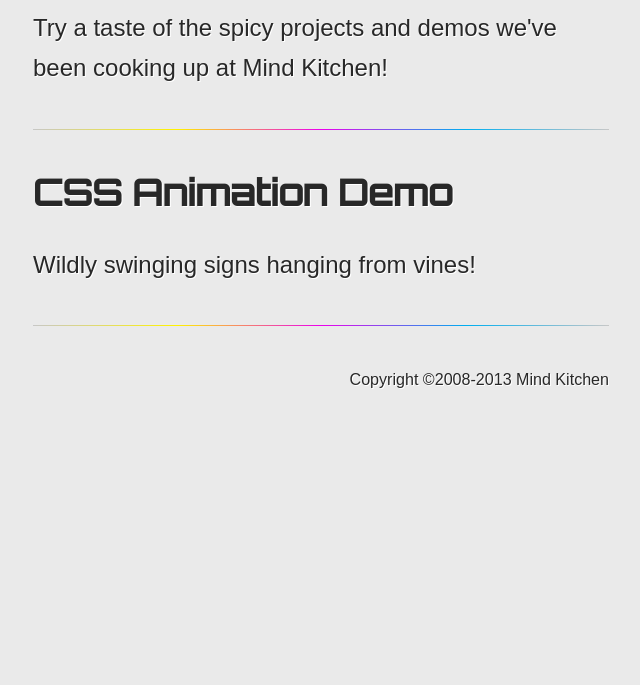
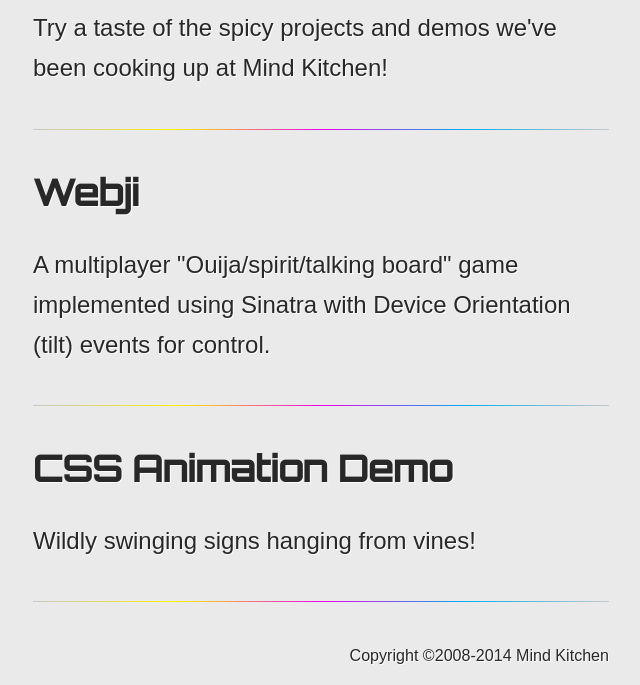
Before and after one commit to MindKitchen/oven.mindkitchen.co, a plain HTML site: page index.html in a window 1280 px wide. Shown: the part 226-911 px from the top of the page, without its empty margins (319-959 px from the left). Before the commit the page ends 800 px from the top, so only its background shows below. Drawn offline with Linux system fonts and the light colour scheme.

Commit message:
Add Webji, update copyright date

```diff
--- a/index.html
+++ b/index.html
@@ -21,6 +21,13 @@
       <hr>
 
       <div class="project">
+        <h2><a href="http://webji.mndktchn.com/">Webji</a></h2>
+        <p>A multiplayer "Ouija/spirit/talking board" game implemented using Sinatra with Device Orientation (tilt) events for control.</p>
+      </div>
+
+      <hr>
+
+      <div class="project">
         <h2><a href="/css-animation-demo">CSS Animation Demo</a></h2>
         <p>Wildly swinging signs hanging from vines!</p>
       </div>
@@ -28,7 +35,7 @@
       <hr>
 
       <div id="footer">
-        <p>Copyright ©2008-2013 <a href="http://mindkitchenmedia.com/">Mind Kitchen</a></p>
+        <p>Copyright ©2008-2014 <a href="http://mindkitchenmedia.com/">Mind Kitchen</a></p>
       </div>
     </div>
 
```
